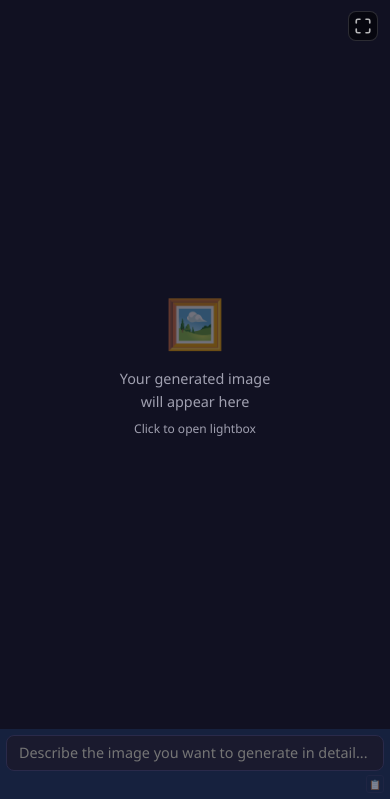
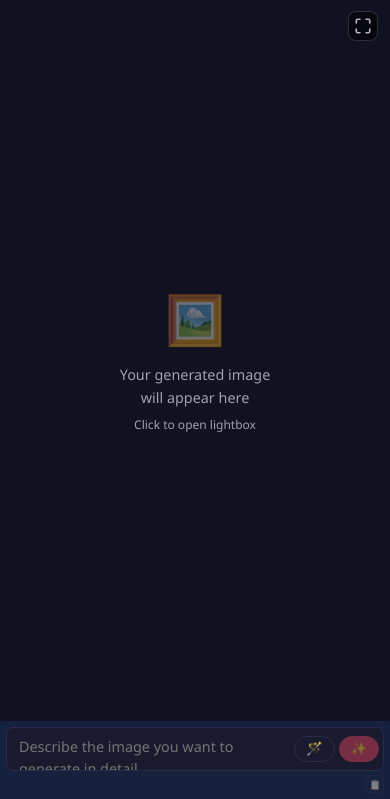
Before and after one commit to insecure-erasure/gradio-comfy-tools, a FastAPI app: page / in a window 390 px wide. Shown: the part 45-844 px from the top of the page. Run offline with FastAPI, Linux system fonts and the light colour scheme.

Commit message:
fix(portrait): action chips INSIDE the prompt field in the bar — generate without the modal
The previous change hid the action buttons in the portrait bottom bar,
forcing the user into the fullscreen prompt modal to generate. Restore
them as chips inside the compact prompt FIELD itself:

- The .prompt-input-wrap becomes the visible field (border + radius + bg,
  :focus-within accent) and the textarea is borderless/transparent inside
  it. The action chips (✨/🖌️/🩹/🎬 + 🪄) sit at the RIGHT inside the
  field — a compact horizontal row (.btn-col flex-direction: row,
  flex-wrap: nowrap, never stacked — Edit has 🪄 🩹 🖌️).
- Textarea height 36px -> 42px (room for the chips).
- The fullscreen prompt modal still shows the big action pills
  (.prompt-actions); the wrap's own .btn-col is hidden only there
  (.prompt-input-wrap.modal-mode .btn-col).
- Clicking a chip generates directly from the bar (no modal needed);
  typing enables the ✨ (updateActionButtons); the click-catchers, lock
  and ⏹ transformation keep working.

Verified in real Chromium (portrait): 🪄 ✨ in one row inside the field,
42px textarea, typing enables ✨ and clicking it generates without the
modal; Edit shows 🪄 🩹 🖌️ in one row (same Y, x increasing) and 🩹
restores without the modal. Full regression: 44+28 jsdom, 12+22+16+10+7
+5+6+12 Chromium, 99 pytest green.

Co-Authored-By: Pi <noreply@pi.dev>

```diff
--- a/static/css/responsive.css
+++ b/static/css/responsive.css
@@ -54,22 +54,72 @@
     #tab-video .params-pane { display: none; }
     .bottom-bar { padding: 6px 6px; gap: 4px; }
     .bottom-bar .prompt-block { gap: 6px; }
-    /* Portrait: the prompt becomes a compact single-line field. The ✕ clear
-       and 🪄 refine buttons are HIDDEN in the bar (they only exist in the
-       prompt modal now) — the field spans the full width of the wrap. The
-       action buttons (.btn-col) stay outside, in the bar, as before. */
-    .bottom-bar .prompt-input-wrap {
+    /* Portrait: the prompt becomes a compact single-line FIELD that
+       contains the action chips. The .prompt-input-wrap itself is the
+       visible field (border + radius + bg); the textarea is borderless
+       and the action chips (✨/🖌️/🩹/🎬 + 🪄) sit INSIDE it, at the
+       right — so the user can generate without opening the fullscreen
+       prompt modal. The ✕ clear, the small 🪄 overlay and the parameter
+       chips stay hidden in the bar (they live in the modal). */
+    .bottom-bar .prompt-input-wrap:not(.modal-mode) {
       flex-direction: row;
       align-items: center;
       gap: 6px;
+      border: 1px solid var(--border);
+      border-radius: var(--radius);
+      background: var(--bg);
+      padding-right: 4px;
     }
-    .bottom-bar .prompt-input-wrap textarea {
+    .bottom-bar .prompt-input-wrap:not(.modal-mode):focus-within {
+      border-color: var(--accent);
+      box-shadow: 0 0 0 2px rgba(233,69,96,.15);
+    }
+    .bottom-bar .prompt-input-wrap:not(.modal-mode) textarea {
       flex: 1;
       width: 100%;
-      height: 36px;               /* one text line */
-      min-height: 36px;
-      padding: 6px 12px;
+      height: 42px;               /* a bit taller — room for the chips */
+      min-height: 42px;
+      padding: 8px 12px;
       overflow: hidden;           /* single visual line — the modal shows it all */
+      border: none;
+      background: transparent;
+      box-shadow: none;
+    }
+    /* Action chips inside the field (portrait bar): a compact pill row at
+       the right of the textarea, ALWAYS horizontal (never stacked — Edit
+       has three: 🪄 🩹 🖌️). The buttons keep their accent/neutral
+       colors; the click-catchers, generation lock and ⏹ transformation
+       work exactly as in landscape. */
+    .bottom-bar .btn-col {
+      display: flex;
+      flex-direction: row;
+      flex-wrap: nowrap;
+      align-items: center;
+      width: auto;
+      height: auto;
+      align-self: center;
+      gap: 4px;
+      z-index: 5;
+    }
+    .bottom-bar .btn-col .btn-generate,
+    .bottom-bar .btn-col .btn-refine {
+      flex: none;
+      display: inline-flex;
+      align-items: center;
+      justify-content: center;
+      width: auto;
+      height: auto;
+      min-height: 26px;
+      padding: 4px 11px 5px;
+      border-radius: 999px;
+      font-size: .82rem;
+    }
+    .bottom-bar .btn-col .btn-wrap {
+      flex: none;
+    }
+    .bottom-bar .btn-col .btn-wrap .btn-generate {
+      width: auto;
+      height: auto;
     }
     .bottom-bar .prompt-clear,
     .bottom-bar .prompt-refine-btn {
@@ -80,13 +130,9 @@
        prompt modal, where the wrap gets .modal-mode and there is room. */
     .bottom-bar .prompt-chips { display: none; }
     .prompt-modal-box .prompt-chips { display: flex; }
-    /* Portrait: the action buttons (✨/🖌️/🩹/🎬 + 🪄) are ALSO chips inside
-       the prompt field now — in the bar they would crowd the single line,
-       and the fullscreen prompt modal already shows them as pills
-       (.prompt-actions). Hiding .btn-col (it lives inside the wrap, which
-       moves to the modal) leaves the field to span the whole bar width. */
-    .bottom-bar .btn-col,
-    .prompt-modal-box .btn-col { display: none; }
+    /* In the fullscreen prompt modal the action buttons are the big pills
+       (.prompt-actions) — the wrap's own .btn-col is hidden there. */
+    .prompt-input-wrap.modal-mode .btn-col { display: none; }
     /* Prompt fullscreen modal: opened by tapping the compact prompt. The
        wrap moves here (openPromptModal) with .modal-mode — the textarea
        fills the screen and the overlay buttons return to their ORIGINAL
```
